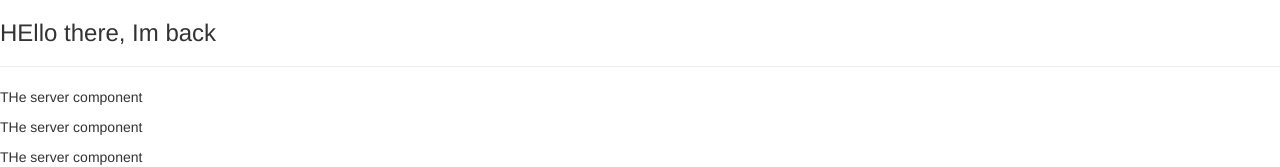
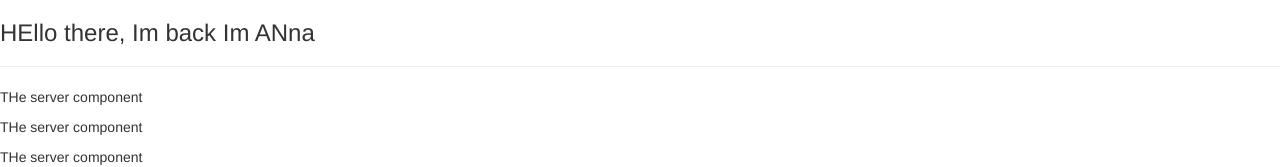
Before and after one commit to Anutasiy/vaii-sem, an Angular app: page / in a window 1280 px wide. Shown: the top 167 px of the page. Built offline with nearby package versions, Linux system fonts and the light colour scheme.

Commit message:
nova veta

```diff
--- a/src/app/app.component.html
+++ b/src/app/app.component.html
@@ -1,4 +1,4 @@
-<h3>HEllo there, Im back</h3>
+<h3>HEllo there, Im back Im ANna</h3>
 <hr>
 <app-servers></app-servers>
 <app-servers></app-servers>
```
